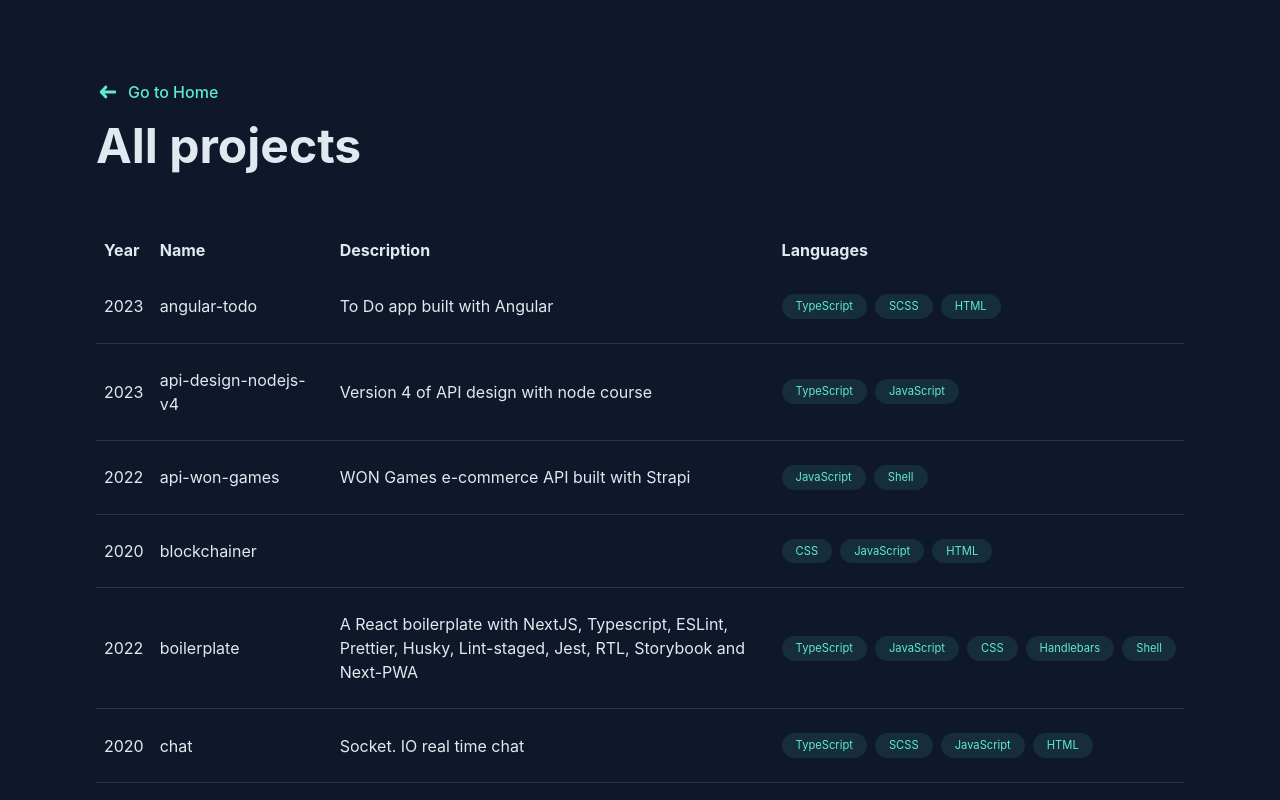
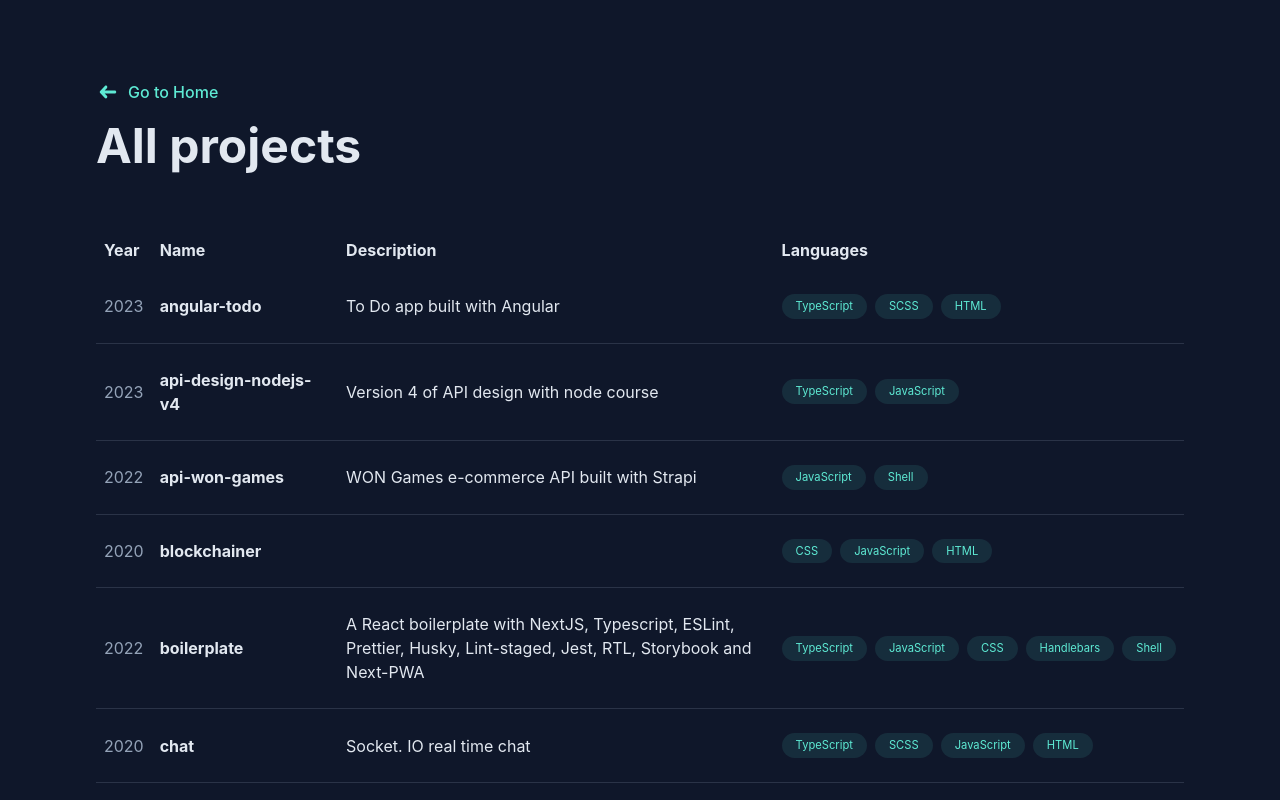
Before and after one commit to eduardo-takeo/v3, a React (Vite) app: page /projects in a window 1280 px wide. Shown: the top 800 px of the page. Built offline with nearby package versions, Linux system fonts and the light colour scheme.

Commit message:
style: implement table columns variants

```diff
--- a/src/components/Table/Table.scss
+++ b/src/components/Table/Table.scss
@@ -18,3 +18,11 @@
     }
   }
 }
+
+.opaque {
+  color: $white-400;
+}
+
+.bold {
+  font-weight: bold;
+}
--- a/src/components/Table/Table.tsx
+++ b/src/components/Table/Table.tsx
@@ -10,10 +10,13 @@ export enum ColumnType {
   BADGE = "badge",
 }
 
+export type TableColumnStyle = "opaque" | "bold";
+
 export interface ITableColumn {
   key: string;
   header: string;
   type: ColumnType;
+  style?: TableColumnStyle;
 }
 
 export interface ITableRow {
@@ -70,7 +73,9 @@ const Table = ({ columns, data }: ITableProps) => {
         {data.map((row, rowIndex) => (
           <tr key={rowIndex}>
             {columns.map((col) => (
-              <td key={col.key}>{renderCell(row[col.key], col.type)}</td>
+              <td key={col.key} className={col.style}>
+                {renderCell(row[col.key], col.type)}
+              </td>
             ))}
           </tr>
         ))}
--- a/src/views/Projects/Projects.tsx
+++ b/src/views/Projects/Projects.tsx
@@ -10,8 +10,14 @@ const columns: ITableColumn[] = [
     key: "created_at",
     header: "projects.table.columns.year",
     type: ColumnType.DATE,
+    style: "opaque",
   },
-  { key: "name", header: "projects.table.columns.name", type: ColumnType.TEXT },
+  {
+    key: "name",
+    header: "projects.table.columns.name",
+    type: ColumnType.TEXT,
+    style: "bold",
+  },
   {
     key: "description",
     header: "projects.table.columns.description",
```
